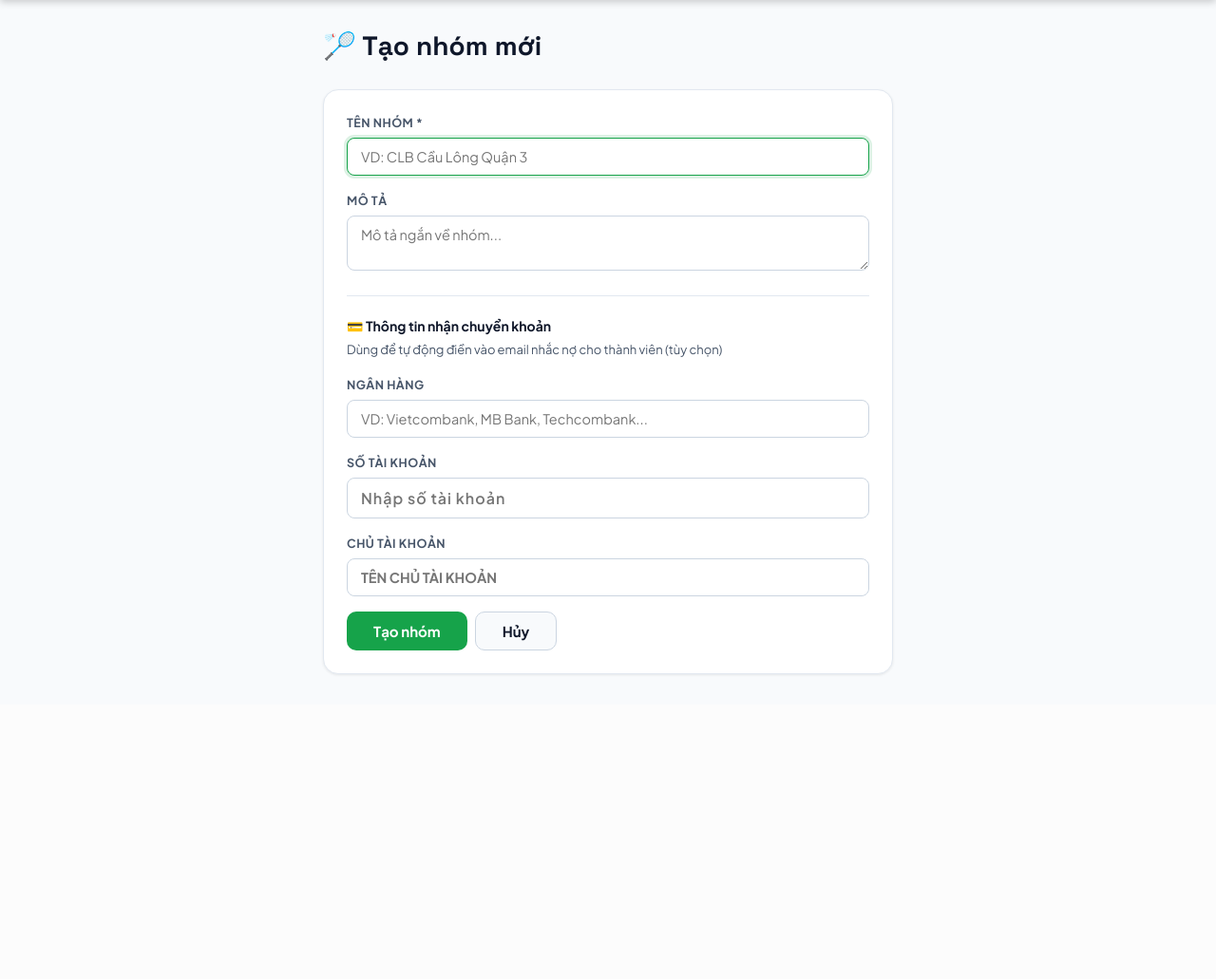
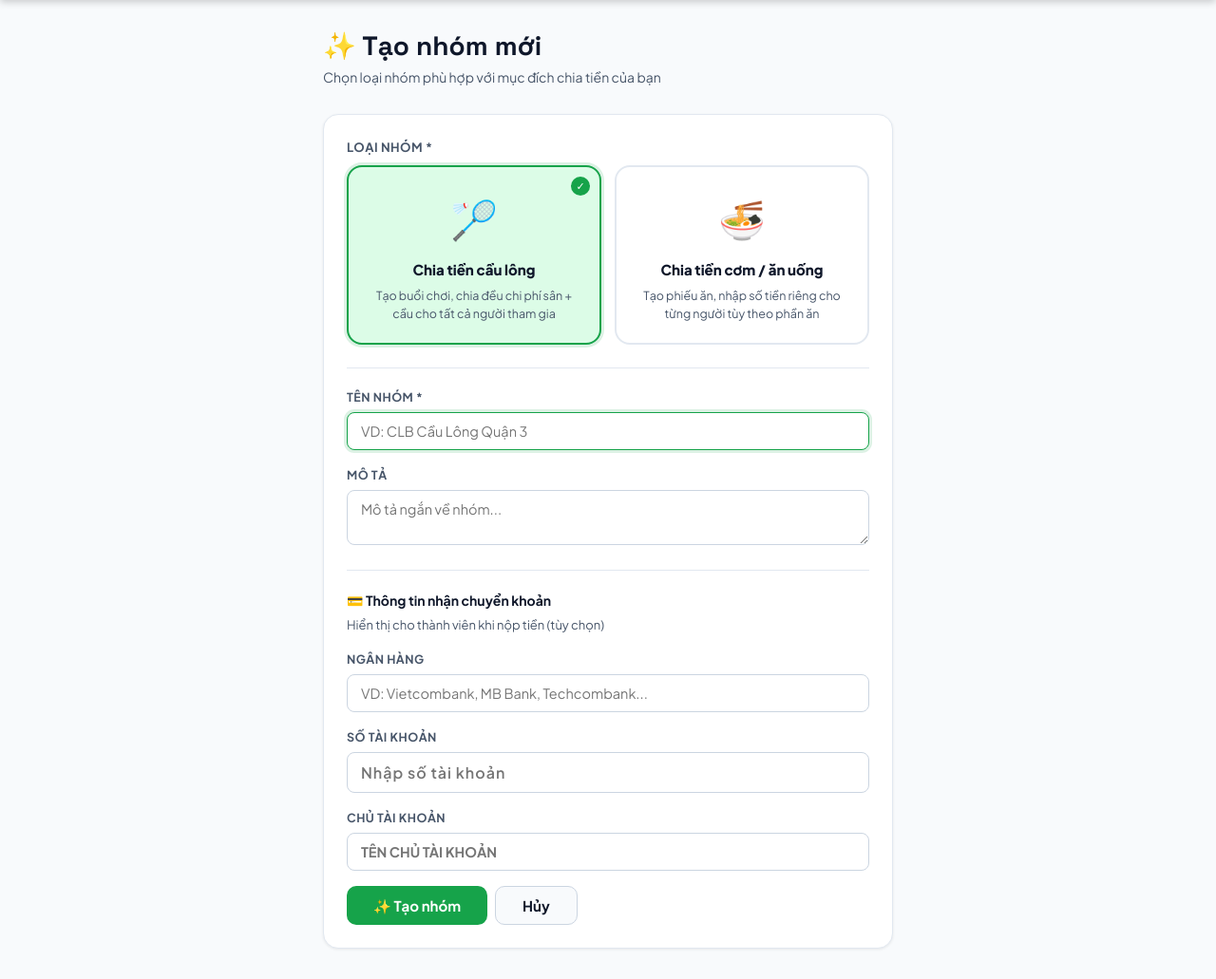
Before and after one commit to AnhHonag/shuttlesplit, a Django app: page /groups/create/ in a window 1280 px wide. Shown: the part 60-1091 px from the top of the page at 95% size. Before the commit the page ends 771 px from the top, so only its background shows below. Run offline with Django 5.2, Linux system fonts and the light colour scheme; the visitor is signed in with stand-in values (Sample User, id 1); parts of the project's set-up code (start-up, migrations or seed data) failed here and were passed over.

Commit message:
Separate badminton and meal group types
- Add group_type field (badminton/meal) with migration
- Create group now shows type selection UI (🏸 / 🍜)
- group_detail loads sessions or meals conditionally based on type
- Dashboard cards display type emoji and correct activity count
- Sidebar labels (buổi/phiếu) adapt dynamically via top_label

Co-Authored-By: Claude Sonnet 4.6 <noreply@anthropic.com>

```diff
--- a/groups/views.py
+++ b/groups/views.py
@@ -47,11 +47,15 @@ def create_group(request):
         bank_bin = request.POST.get('bank_bin', '').strip()
         bank_account = request.POST.get('bank_account', '').strip()
         bank_owner = request.POST.get('bank_owner', '').strip()
+        group_type = request.POST.get('group_type', Group.TYPE_BADMINTON)
+        if group_type not in (Group.TYPE_BADMINTON, Group.TYPE_MEAL):
+            group_type = Group.TYPE_BADMINTON
         if not name:
             messages.error(request, 'Tên nhóm không được để trống')
             return render(request, 'groups/create_group.html')
         group = Group.objects.create(
             name=name, description=description, owner=request.user,
+            group_type=group_type,
             bank_name=bank_name, bank_bin=bank_bin,
             bank_account=bank_account, bank_owner=bank_owner
         )
@@ -114,65 +118,83 @@ def group_detail(request, pk):
     total_spent = sum(d['wallet'].total_spent for d in member_data)
     payment_rate = int(paid_count / total_members * 100) if total_members else 0
 
-    # Sessions with per-session debt count (2 queries: sessions + prefetch participants)
+    from decimal import Decimal
     debtor_ids = {d['member'].user_id for d in member_data if d['wallet'].debt > 0}
-    from decimal import Decimal
-    sessions_list = list(group.sessions.prefetch_related('participants').order_by('-date', '-created_at')[:8])
-    for s in sessions_list:
-        parts = list(s.participants.all())
-        s.total_participants = len(parts)
-        s.debt_count = sum(1 for p in parts if p.user_id in debtor_ids)
-        s.fpp = (s.total_fee / s.total_participants).quantize(Decimal('1')) if s.total_participants else Decimal('0')
-
-    # Monthly costs last 6 months (1 query)
     today = date.today()
     start_mo, start_yr = today.month - 5, today.year
     while start_mo <= 0:
         start_mo += 12
         start_yr -= 1
-    recent = list(group.sessions.filter(date__gte=date(start_yr, start_mo, 1)))
-    mo_map = defaultdict(list)
-    for s in recent:
-        mo_map[(s.date.year, s.date.month)].append(s)
+    start_date = date(start_yr, start_mo, 1)
 
-    monthly_costs = []
-    for i in range(5, -1, -1):
-        mo, yr = today.month - i, today.year
-        while mo <= 0:
-            mo += 12
-            yr -= 1
-        ss = mo_map.get((yr, mo), [])
-        monthly_costs.append({
-            'label': f'T{mo}',
-            'cost': int(sum(s.total_fee for s in ss)),
-            'count': len(ss),
-            'is_current': (mo == today.month and yr == today.year),
-        })
+    is_badminton = (group.group_type == Group.TYPE_BADMINTON)
+
+    if is_badminton:
+        # ── Badminton: sessions + session-based analytics ──
+        sessions_list = list(group.sessions.prefetch_related('participants').order_by('-date', '-created_at')[:8])
+        for s in sessions_list:
+            parts = list(s.participants.all())
+            s.total_participants = len(parts)
+            s.debt_count = sum(1 for p in parts if p.user_id in debtor_ids)
+            s.fpp = (s.total_fee / s.total_participants).quantize(Decimal('1')) if s.total_participants else Decimal('0')
+        meals_list = []
+        activity_count = group.sessions.count()
+
+        recent = list(group.sessions.filter(date__gte=start_date))
+        mo_map = defaultdict(list)
+        for s in recent:
+            mo_map[(s.date.year, s.date.month)].append(s)
+        monthly_costs = []
+        for i in range(5, -1, -1):
+            mo, yr = today.month - i, today.year
+            while mo <= 0: mo += 12; yr -= 1
+            ss = mo_map.get((yr, mo), [])
+            monthly_costs.append({'label': f'T{mo}', 'cost': int(sum(s.total_fee for s in ss)), 'count': len(ss), 'is_current': (mo == today.month and yr == today.year)})
+
+        top_qs = list(SessionParticipant.objects.filter(session__group=group).values('user_id').annotate(cnt=Count('id')).order_by('-cnt')[:5])
+        top_label = 'buổi'
+
+    else:
+        # ── Meal: meals + meal-based analytics ──
+        from meals.models import MealExpense, MealParticipant
+        sessions_list = []
+        meals_list = list(group.meals.prefetch_related('participants').order_by('-date', '-created_at')[:8])
+        for m in meals_list:
+            parts = list(m.participants.all())
+            m.cached_total = sum(p.amount for p in parts)
+            m.cached_count = len(parts)
+        activity_count = group.meals.count()
+
+        recent_meals = list(group.meals.prefetch_related('participants').filter(date__gte=start_date))
+        mo_map = defaultdict(list)
+        for m in recent_meals:
+            mo_map[(m.date.year, m.date.month)].append(m)
+        monthly_costs = []
+        for i in range(5, -1, -1):
+            mo, yr = today.month - i, today.year
+            while mo <= 0: mo += 12; yr -= 1
+            ms = mo_map.get((yr, mo), [])
+            monthly_costs.append({'label': f'T{mo}', 'cost': int(sum(m.cached_total for m in ms)), 'count': len(ms), 'is_current': (mo == today.month and yr == today.year)})
+
+        top_qs = list(MealParticipant.objects.filter(meal__group=group).values('user_id').annotate(cnt=Count('id')).order_by('-cnt')[:5])
+        top_label = 'phiếu'
+
     max_monthly_cost = max((mc['cost'] for mc in monthly_costs), default=1) or 1
     six_month_total = sum(mc['cost'] for mc in monthly_costs)
-
-    # Top participants by session count (2 queries)
-    top_qs = list(
-        SessionParticipant.objects.filter(session__group=group)
-        .values('user_id').annotate(cnt=Count('id')).order_by('-cnt')[:5]
-    )
     top_users = {u.pk: u for u in User.objects.filter(pk__in=[t['user_id'] for t in top_qs])}
-    top_participants = [
-        {'user': top_users[t['user_id']], 'cnt': t['cnt']}
-        for t in top_qs if t['user_id'] in top_users
-    ]
+    top_participants = [{'user': top_users[t['user_id']], 'cnt': t['cnt']} for t in top_qs if t['user_id'] in top_users]
 
     return render(request, 'groups/group_detail.html', {
-        'group': group, 'is_host': is_host,
+        'group': group, 'is_host': is_host, 'is_badminton': is_badminton,
         'members': members, 'member_data': member_data,
-        'sessions': sessions_list, 'my_wallet': my_wallet,
+        'sessions': sessions_list, 'meals': meals_list, 'my_wallet': my_wallet,
         'total_debt': total_debt, 'total_deposited': total_deposited,
         'total_spent': total_spent, 'total_members': total_members,
         'paid_count': paid_count, 'debt_count': debt_count,
         'payment_rate': payment_rate, 'monthly_costs': monthly_costs,
         'max_monthly_cost': max_monthly_cost, 'six_month_total': six_month_total,
-        'top_participants': top_participants,
-        'total_sessions_count': group.sessions.count(),
+        'top_participants': top_participants, 'top_label': top_label,
+        'activity_count': activity_count,
     })
 
 
--- a/templates/groups/create_group.html
+++ b/templates/groups/create_group.html
@@ -1,36 +1,77 @@
-{% extends 'base.html' %}
-{% block title %}Tạo nhóm{% endblock %}
-{% block content %}
-<div class="wrap-sm">
+{% extends 'base.html' %}{% block title %}Tạo nhóm mới{% endblock %}
+{% block extra_css %}<style>
+.type-cards{display:grid;grid-template-columns:1fr 1fr;gap:14px;margin-bottom:24px}
+@media(max-width:480px){.type-cards{grid-template-columns:1fr}}
+.type-card{border:2.5px solid var(--c-border);border-radius:var(--radius-lg);padding:22px 18px;
+  cursor:pointer;transition:all .15s;text-align:center;position:relative;background:var(--c-white)}
+.type-card:hover{border-color:var(--c-green);background:#F0FDF4}
+.type-card.selected{border-color:var(--c-green);background:var(--c-green-light);box-shadow:0 0 0 3px rgba(22,163,74,.15)}
+.type-card .check{position:absolute;top:10px;right:10px;width:20px;height:20px;border-radius:50%;
+  background:var(--c-green);color:#fff;font-size:11px;display:none;align-items:center;justify-content:center}
+.type-card.selected .check{display:flex}
+.type-card .icon{font-size:40px;margin-bottom:10px}
+.type-card .label{font-weight:800;font-size:15px;color:var(--c-ink);margin-bottom:6px}
+.type-card .desc{font-size:12.5px;color:var(--c-ink-2);line-height:1.5}
+.type-card input[type=radio]{display:none}
+</style>{% endblock %}
+
+{% block content %}<div class="wrap-sm">
   <div class="page-header">
-    <div class="page-title">🏸 Tạo nhóm mới</div>
+    <div class="page-title">✨ Tạo nhóm mới</div>
+    <p class="page-sub">Chọn loại nhóm phù hợp với mục đích chia tiền của bạn</p>
   </div>
+
   <div class="card"><div class="card-pad">
     <form method="post" id="group-form">{% csrf_token %}
+
+      <!-- Chọn loại nhóm -->
+      <div style="margin-bottom:8px">
+        <label class="form-label" style="font-size:13px">Loại nhóm *</label>
+      </div>
+      <div class="type-cards">
+        <label class="type-card selected" id="card-badminton" onclick="selectType('badminton')">
+          <input type="radio" name="group_type" value="badminton" checked>
+          <div class="check">✓</div>
+          <div class="icon">🏸</div>
+          <div class="label">Chia tiền cầu lông</div>
+          <div class="desc">Tạo buổi chơi, chia đều chi phí sân + cầu cho tất cả người tham gia</div>
+        </label>
+        <label class="type-card" id="card-meal" onclick="selectType('meal')">
+          <input type="radio" name="group_type" value="meal">
+          <div class="check">✓</div>
+          <div class="icon">🍜</div>
+          <div class="label">Chia tiền cơm / ăn uống</div>
+          <div class="desc">Tạo phiếu ăn, nhập số tiền riêng cho từng người tùy theo phần ăn</div>
+        </label>
+      </div>
+
+      <hr style="border:none;border-top:1px solid var(--c-border);margin:4px 0 20px">
+
+      <!-- Thông tin nhóm -->
       <div class="form-group">
         <label class="form-label">Tên nhóm *</label>
-        <input name="name" class="form-control" placeholder="VD: CLB Cầu Lông Quận 3" required autofocus>
+        <input name="name" id="group-name" class="form-control"
+          placeholder="VD: CLB Cầu Lông Quận 3" required autofocus>
       </div>
       <div class="form-group">
         <label class="form-label">Mô tả</label>
-        <textarea name="description" class="form-control" rows="2" placeholder="Mô tả ngắn về nhóm..."></textarea>
+        <textarea name="description" class="form-control" rows="2"
+          placeholder="Mô tả ngắn về nhóm..."></textarea>
       </div>
 
       <hr style="border:none;border-top:1px solid var(--c-border);margin:20px 0">
       <p style="font-weight:700;font-size:14px;margin-bottom:4px">💳 Thông tin nhận chuyển khoản</p>
-      <p class="text-sm text-muted" style="margin-bottom:16px">Dùng để tự động điền vào email nhắc nợ cho thành viên (tùy chọn)</p>
+      <p class="text-sm text-muted" style="margin-bottom:16px">Hiển thị cho thành viên khi nộp tiền (tùy chọn)</p>
 
       <div class="form-group">
         <label class="form-label">Ngân hàng</label>
         <input name="bank_name" class="form-control" placeholder="VD: Vietcombank, MB Bank, Techcombank...">
       </div>
-
       <div class="form-group">
         <label class="form-label">Số tài khoản</label>
         <input name="bank_account" class="form-control" placeholder="Nhập số tài khoản"
           style="font-size:16px;letter-spacing:1px;font-weight:600">
       </div>
-
       <div class="form-group">
         <label class="form-label">Chủ tài khoản</label>
         <input name="bank_owner" class="form-control" placeholder="Tên chủ tài khoản"
@@ -38,10 +79,22 @@
       </div>
 
       <div class="flex gap-2 mt-4">
-        <button type="submit" id="submit-btn" class="btn btn-primary btn-lg">Tạo nhóm</button>
+        <button type="submit" class="btn btn-primary btn-lg">✨ Tạo nhóm</button>
         <a href="{% url 'dashboard' %}" class="btn btn-secondary btn-lg">Hủy</a>
       </div>
     </form>
   </div></div>
-</div>
-{% endblock %}
+</div>{% endblock %}
+
+{% block extra_js %}<script>
+var TYPE_PLACEHOLDERS = {
+  badminton: 'VD: CLB Cầu Lông Quận 3',
+  meal: 'VD: Nhóm cơm văn phòng, Hội nhậu cuối tuần...',
+};
+function selectType(type) {
+  document.querySelectorAll('.type-card').forEach(function(c) { c.classList.remove('selected'); });
+  document.getElementById('card-' + type).classList.add('selected');
+  document.querySelector('[name="group_type"][value="' + type + '"]').checked = true;
+  document.getElementById('group-name').placeholder = TYPE_PLACEHOLDERS[type];
+}
+</script>{% endblock %}
```
Also changed, not shown: groups/models.py (+8 -0 lines), templates/groups/dashboard.html (+8 -1 lines), templates/groups/group_detail.html (+63 -55 lines), groups/migrations/0005_group_group_type.py (added).
